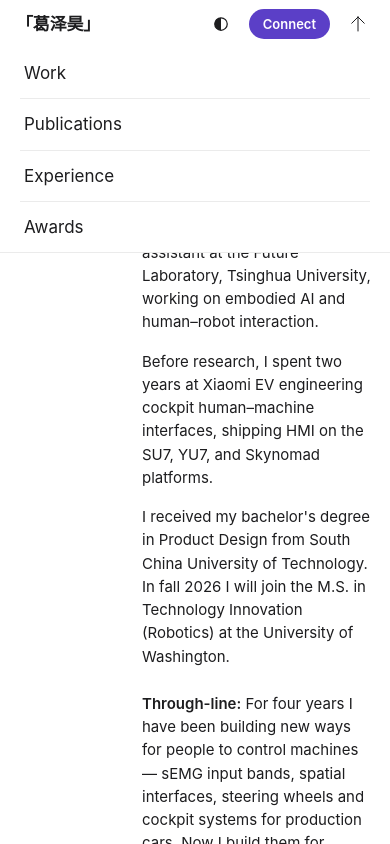
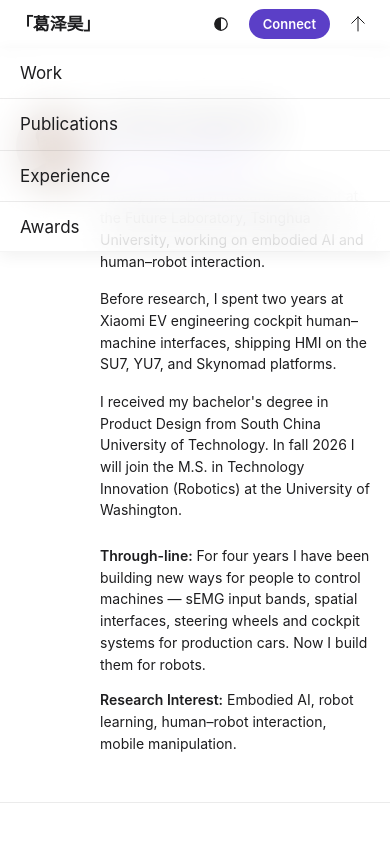
Before and after one commit to zehao-ge/zehao-ge.github.io, a Next.js app: page / in a window 390 px wide. Both pictures are taken after a click on the button 358 px from the left and 24 px from the top of the page. Shown: the top 844 px of the page. Built offline with nearby package versions, Linux system fonts and the light colour scheme.

Commit message:
Refine mobile hero and navigation interactions

```diff
--- a/src/app/globals.css
+++ b/src/app/globals.css
@@ -295,32 +295,36 @@ html.dark .cover-dark-image:active .cover-inset {
 }
 
 @media (max-width:767px) {
-  body { font-size:15px; line-height:1.55; }
+  body { font-size:14px; line-height:1.55; }
   h1,.profile-copy h1,.connect-content h1 { font-size:clamp(26px,7vw,40px); }
   h2 { font-size:clamp(20px,5vw,28px); }
-  .nav-links { position:fixed; z-index:99; top:48px; right:0; left:0; display:flex; max-height:calc(100dvh - 48px); flex-direction:column; align-items:stretch; gap:0; overflow-y:auto; padding:0 20px; border-bottom:1px solid var(--separator); background:var(--bg); backdrop-filter:blur(20px); -webkit-backdrop-filter:blur(20px); opacity:0; visibility:hidden; transform:translateY(-8px); pointer-events:none; transition:opacity .2s ease,transform .2s ease,visibility 0s linear .2s; }
+  .nav-links { position:fixed; z-index:99; top:48px; right:0; left:0; display:flex; max-height:calc(100dvh - 48px); flex-direction:column; align-items:stretch; gap:0; overflow-y:auto; padding:0; border:0; background:rgba(255,255,255,.62); box-shadow:inset 0 -1px 0 rgba(0,0,0,.04),0 4px 16px rgba(0,0,0,.06); backdrop-filter:blur(24px) saturate(180%) brightness(1.02); -webkit-backdrop-filter:blur(24px) saturate(180%) brightness(1.02); opacity:0; visibility:hidden; transform:translateY(-8px); pointer-events:none; transition:opacity .2s ease,transform .2s ease,visibility 0s linear .2s; }
+  html.dark .nav-links { background:rgba(28,26,38,.55); box-shadow:inset 0 -1px 0 rgba(255,255,255,.05),0 6px 20px rgba(0,0,0,.28); backdrop-filter:blur(24px) saturate(200%) brightness(1.05); -webkit-backdrop-filter:blur(24px) saturate(200%) brightness(1.05); }
   .nav-links-open { opacity:1; visibility:visible; transform:translateY(0); pointer-events:auto; transition:opacity .2s ease,transform .2s ease,visibility 0s; }
-  .nav-links a { display:flex; min-height:44px; width:100%; align-items:center; padding:12px 4px; border-bottom:1px solid var(--separator); color:var(--text); font-size:17px; text-align:left; }
+  .nav-links a { display:flex; min-height:44px; width:100%; align-items:center; padding:12px 20px; border-bottom:1px solid var(--separator); color:var(--text); font-size:17px; text-align:left; transition:background-color 150ms ease,box-shadow 120ms ease-out; }
   .nav-links a:last-child { border-bottom:0; }
-  .nav-links a { transition:background-color 150ms ease; }
-  .nav-links a:active { background:var(--bg-alt); }
+  .nav-link-label { display:inline-block; transform:translateY(0) scale(1); transform-origin:left center; transition:transform 120ms ease-out; }
+  .nav-links a:active { background:rgba(0,0,0,.045); box-shadow:inset 0 4px 12px rgba(0,0,0,.18); }
+  .nav-links a:active .nav-link-label { transform:translateY(1px) scale(.985); }
+  html.dark .nav-links a:active { background:rgba(255,255,255,.035); box-shadow:inset 0 4px 14px rgba(0,0,0,.65); }
   .menu-toggle { display:grid; place-items:center; }
   .site-container { width:min(100% - 32px,980px); }
   .section { padding:44px 0; }
   .profile-header { padding-top:108px; padding-bottom:48px; }
-  .profile-grid { grid-template-columns:110px minmax(0,1fr); gap:16px; }
-  .profile-aside { width:110px; padding-top:2px; }
-  .profile-link-rows { width:fit-content; max-width:none; margin-left:0; font-size:13px; }
-  .profile-link-rows .inline-link-row { flex-wrap:nowrap; width:fit-content; max-width:none; justify-content:flex-start; gap:24px; white-space:nowrap; }
+  .profile-grid { grid-template-columns:72px minmax(0,1fr); gap:12px; }
+  .profile-aside { width:72px; padding-top:2px; }
+  .profile-link-rows { width:fit-content; max-width:none; margin-top:2px; margin-left:0; font-size:13px; }
+  .profile-link-rows .inline-link-row { flex-wrap:nowrap; width:fit-content; max-width:none; justify-content:flex-start; gap:22px; white-space:nowrap; }
   .profile-link-rows .inline-link-item { flex:none; }
-  .profile-link-rows .contact-link { width:44px; height:44px; justify-content:center; margin-inline:-11px; padding:11px; }
-  .profile-link-rows .inline-link-item:first-child .contact-link { margin-left:-11px; }
-  .profile-link-rows .contact-icon { width:22px; height:22px; }
+  .profile-link-rows .contact-link { width:44px; height:44px; justify-content:center; margin-inline:-12px; padding:12px; }
+  .profile-link-rows .inline-link-item:first-child .contact-link { margin-left:-12px; }
+  .profile-link-rows .contact-icon { width:20px; height:20px; }
   .profile-link-rows .contact-label { display:none; }
-  .portrait-frame,.portrait-placeholder { width:110px; }
-  .profile-bio { margin-top:20px; font-size:15px; line-height:1.55; }
+  .portrait-frame,.portrait-placeholder { width:72px; }
+  .profile-bio { margin-top:20px; font-size:14px; line-height:1.55; }
+  .profile-link-rows+.profile-bio { margin-top:2px; }
   .profile-copy,.profile-bio,.profile-statements { min-width:0; }
-  .profile-copy { font-size:15px; line-height:1.55; }
+  .profile-copy { font-size:14px; line-height:1.55; }
   .profile-statements { margin-top:24px; }
   .news-list { margin-top:24px; }
   .news-row { grid-template-columns:72px minmax(0,1fr); gap:12px; font-size:14px; }
@@ -358,6 +362,18 @@ html.dark .cover-dark-image:active .cover-inset {
   .nav-links a:hover { background:var(--bg-alt); }
 }
 
+@supports not ((backdrop-filter:blur(1px)) or (-webkit-backdrop-filter:blur(1px))) {
+  @media (max-width:767px) {
+    .nav-links { background:rgba(255,255,255,.92); }
+    html.dark .nav-links { background:rgba(22,22,23,.92); }
+  }
+}
+
+@media (max-width:767px) and (prefers-reduced-transparency:reduce) {
+  .nav-links { background:rgba(255,255,255,.92); backdrop-filter:none!important; -webkit-backdrop-filter:none!important; }
+  html.dark .nav-links { background:rgba(22,22,23,.92); }
+}
+
 @media (prefers-reduced-motion:reduce) {
   html { scroll-behavior:auto; }
   *,*::before,*::after { animation-duration:.01ms!important; animation-iteration-count:1!important; transition-duration:.01ms!important; scroll-behavior:auto!important; }
@@ -365,7 +381,7 @@ html.dark .cover-dark-image:active .cover-inset {
   .cover:active { transform:none!important; box-shadow:none!important; transition:none!important; }
   .portrait-link:active { transform:none!important; box-shadow:none!important; transition:none!important; }
   .cover-inset,.portrait-inset { transition:none!important; }
-  .connect-pill,.particle-name,.theme-toggle,.menu-toggle { transform:none!important; transition:none!important; }
+  .connect-pill,.particle-name,.theme-toggle,.menu-toggle,.nav-link-label { transform:none!important; transition:none!important; }
 }
 
 @media (prefers-reduced-motion:reduce) and (hover:hover) {
--- a/src/components/Nav.tsx
+++ b/src/components/Nav.tsx
@@ -163,10 +163,17 @@ export function Nav({ connectPage = false }: { connectPage?: boolean }) {
             </span>
           </a>
         </div>
-        <div id="mobile-navigation" className={`nav-links${open ? " nav-links-open" : ""}`}>
+        <div
+          id="mobile-navigation"
+          className={`nav-links${open ? " nav-links-open" : ""}`}
+          style={{
+            backdropFilter: "var(--nav-glass-filter)",
+            WebkitBackdropFilter: "var(--nav-glass-filter)",
+          }}
+        >
           {site.navigation.map((item) => (
             <a key={item.href} href={item.href} onClick={() => setOpen(false)}>
-              {item.label}
+              <span className="nav-link-label">{item.label}</span>
             </a>
           ))}
         </div>
--- a/src/components/particleDissolve.ts
+++ b/src/components/particleDissolve.ts
@@ -161,7 +161,15 @@ export function runParticleDissolve({
     parameters.reachBase + parameters.reachRange,
     parameters.overhangReachBase + parameters.overhangReachRange,
   );
-  const canvasWidth = width + Math.ceil(maximumReach);
+  const viewportWidth = document.documentElement.clientWidth || window.innerWidth;
+  const visibleWidthFromStage = Math.max(
+    width,
+    Math.floor(viewportWidth - Math.max(0, bounds.left)),
+  );
+  const canvasWidth = Math.max(
+    width,
+    Math.min(width + Math.ceil(maximumReach), visibleWidthFromStage),
+  );
   canvas.width = Math.ceil(canvasWidth * dpr);
   canvas.height = Math.ceil(height * dpr);
   canvas.style.width = `${canvasWidth}px`;
```
